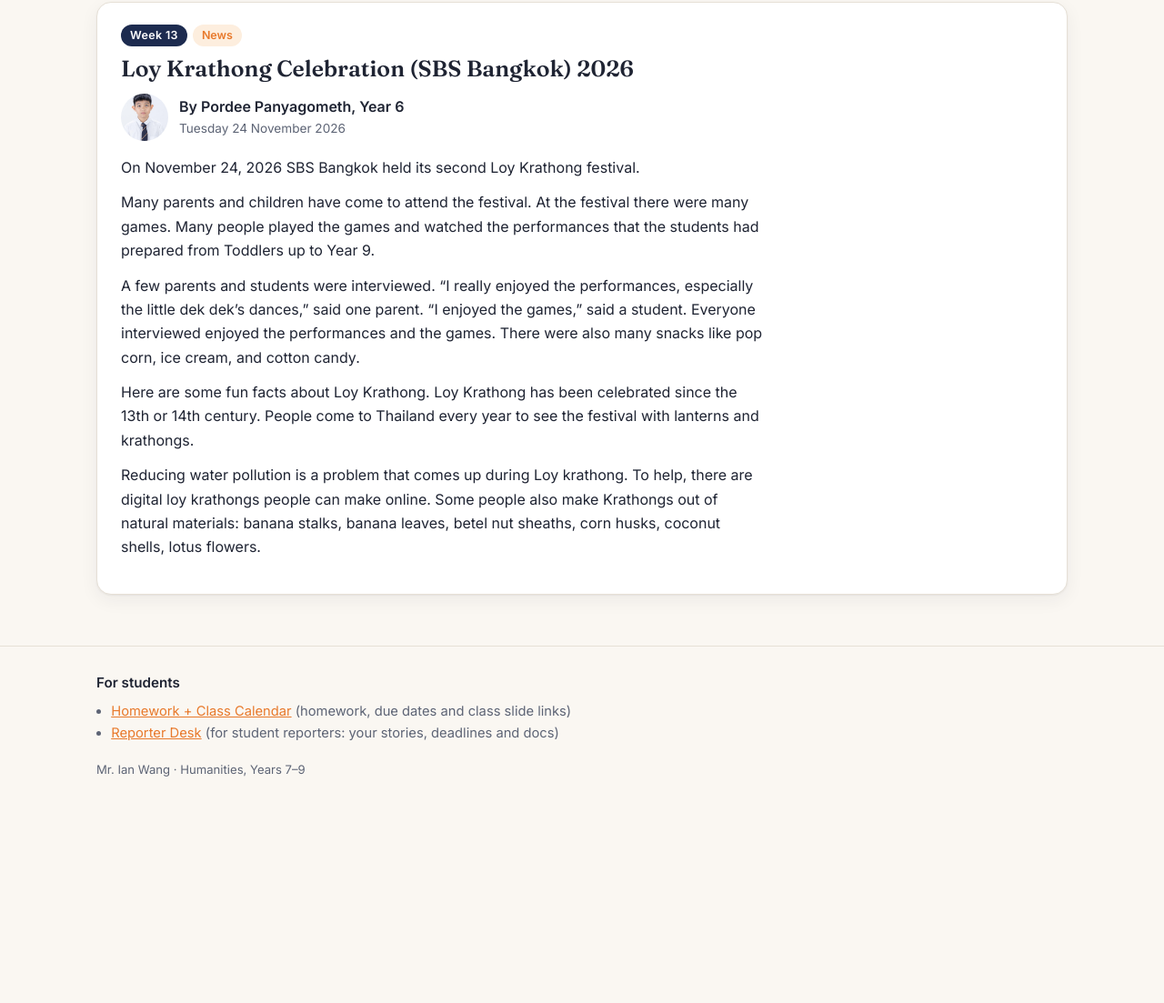
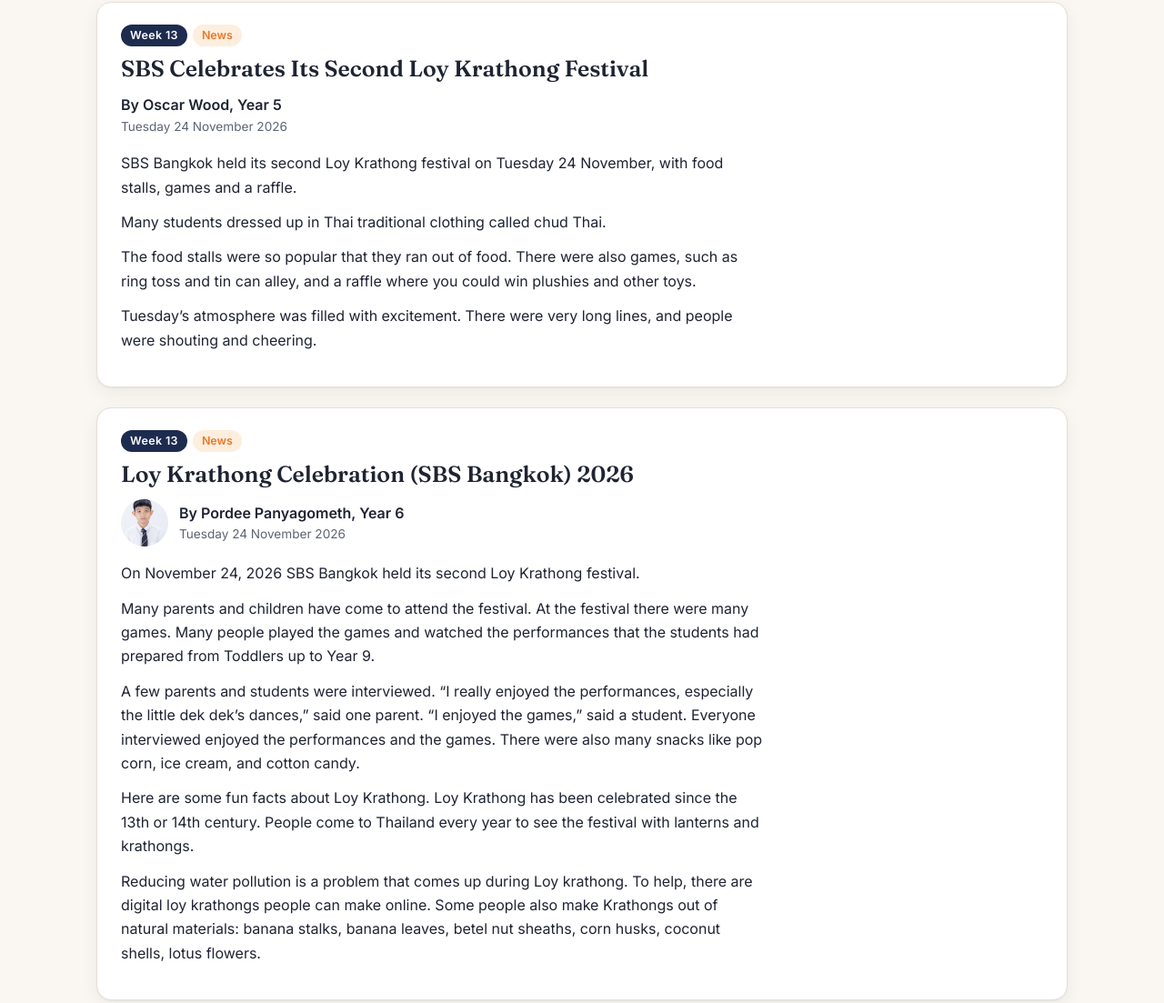
Before and after one commit to ianyianwang/ianyianwang.github.io, a plain HTML site: page primary-newsroom.html in a window 1280 px wide. Shown: the part 305-1408 px from the top of the page at 91% size. Before the commit the page ends 1215 px from the top, so only its background shows below. Drawn offline with Linux system fonts and the light colour scheme.

Commit message:
Primary Newsroom: Oscar's Loy Krathong story
Co-Authored-By: Claude Opus 5.5 <noreply@anthropic.com>

```diff
--- a/primary-newsroom.html
+++ b/primary-newsroom.html
@@ -40,6 +40,20 @@
     <article class="post story">
       <div class="body">
         <span class="week">Week 13</span><span class="tag">News</span>
+        <h2>SBS Celebrates Its Second Loy Krathong Festival</h2>
+        <div class="byline">
+          <div><strong>By Oscar Wood, Year 5</strong><span>Tuesday 24 November 2026</span></div>
+        </div>
+        <p>SBS Bangkok held its second Loy Krathong festival on Tuesday 24 November, with food stalls, games and a raffle.</p>
+        <p>Many students dressed up in Thai traditional clothing called chud Thai.</p>
+        <p>The food stalls were so popular that they ran out of food. There were also games, such as ring toss and tin can alley, and a raffle where you could win plushies and other toys.</p>
+        <p>Tuesday’s atmosphere was filled with excitement. There were very long lines, and people were shouting and cheering.</p>
+      </div>
+    </article>
+
+    <article class="post story">
+      <div class="body">
+        <span class="week">Week 13</span><span class="tag">News</span>
         <h2>Loy Krathong Celebration (SBS Bangkok) 2026</h2>
         <div class="byline">
           <img src="images/2026-w13-pordee.jpg" alt="Pordee Panyagometh, Year 6">
```
